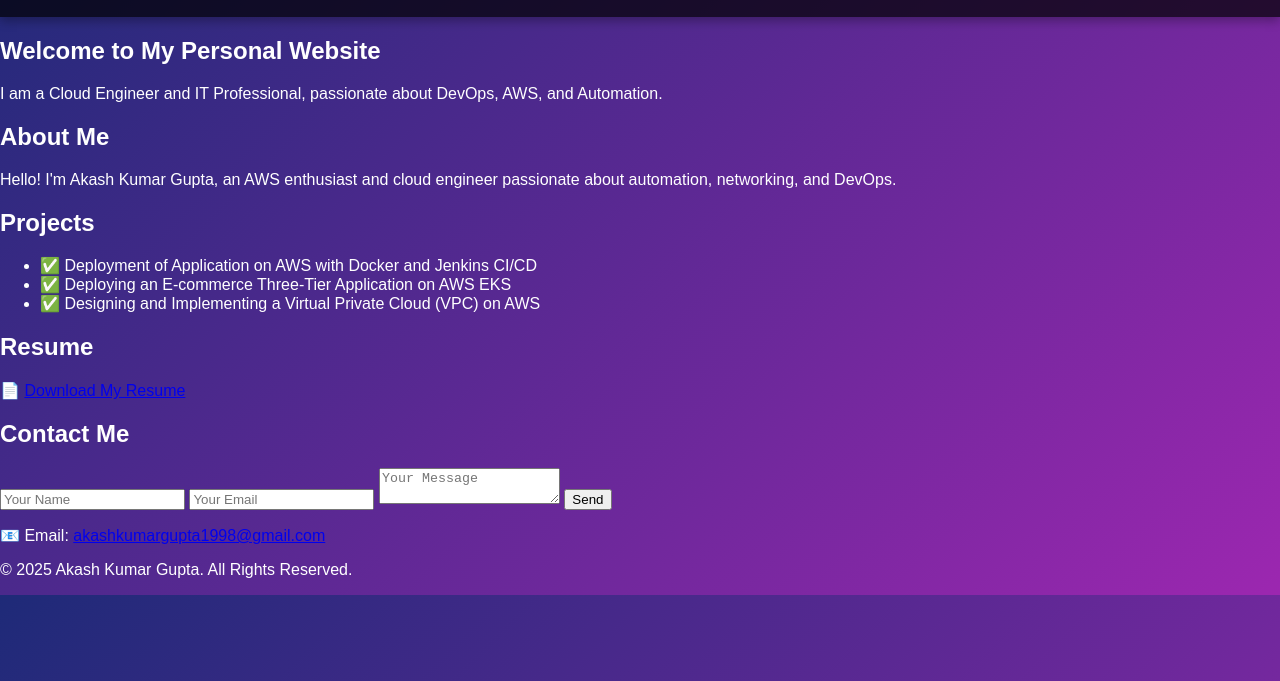
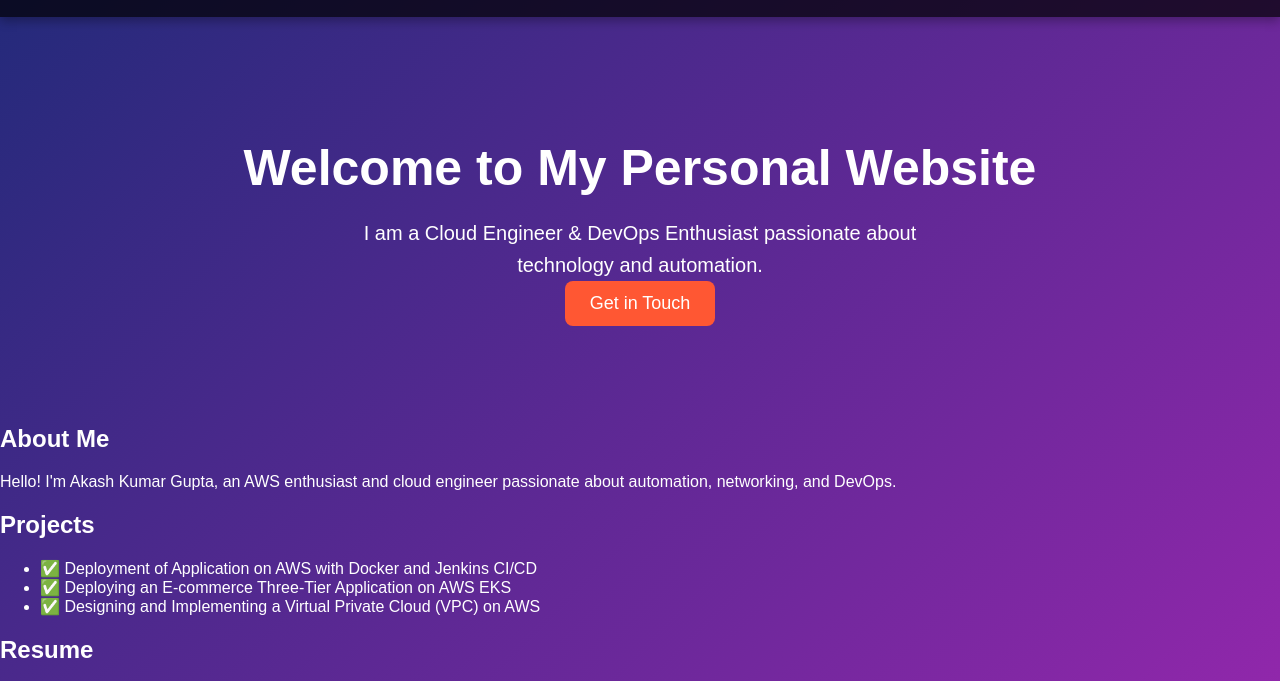
Before and after one commit to AkashKumarGupta1998/mywebsite, a plain HTML site: page index.html in a window 1280 px wide. Shown: the part 109-790 px from the top of the page. Drawn offline with Linux system fonts and the light colour scheme.

Commit message:
Update index.html

```diff
--- a/index.html
+++ b/index.html
@@ -20,9 +20,11 @@
     </nav>
 </header>
 
-    <section id="home">
-        <h2>Welcome to My Personal Website</h2>
-        <p>I am a Cloud Engineer and IT Professional, passionate about DevOps, AWS, and Automation.</p>
+<!-- Hero Section -->
+<section class="hero">
+    <h1>Welcome to My Personal Website</h1>
+    <p>I am a Cloud Engineer & DevOps Enthusiast passionate about technology and automation.</p>
+    <a href="#contact" class="btn">Get in Touch</a>
 </section>
 
     <section id="about">
```
Lines whose indentation alone changed are shown as unchanged.
